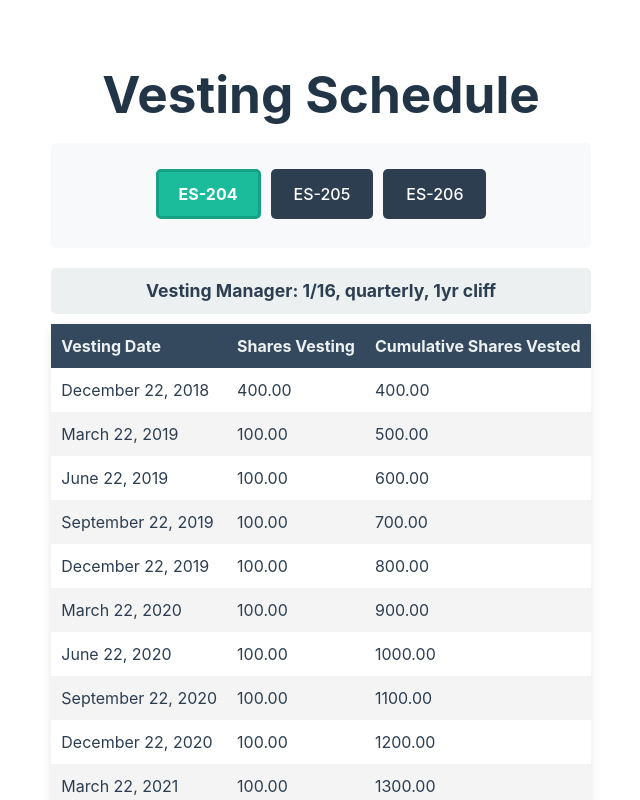
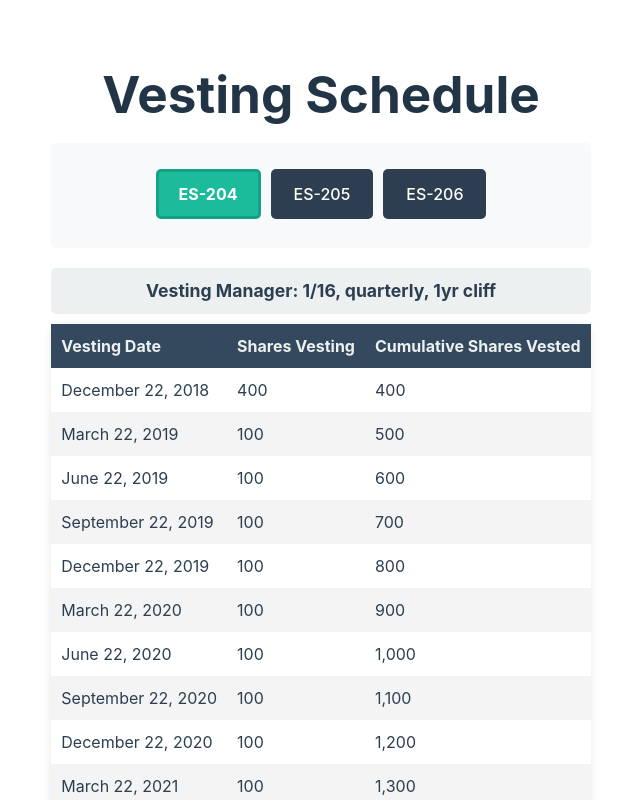
Before and after one commit to lucca257/carta-challange, a Vue app in the folder front/: page / in a window 1280 px wide. Shown: the top 800 px of the page, without its empty margins (319-959 px from the left). Built offline with nearby package versions, Linux system fonts and the light colour scheme.

Commit message:
feature: front requirements

```diff
--- a/front/src/components/vesting/VestingTable.vue
+++ b/front/src/components/vesting/VestingTable.vue
@@ -12,8 +12,8 @@
       <tbody>
       <tr v-for="(row, index) in vestingData" :key="index">
         <td>{{ formatDate(row.date) }}</td>
-        <td>{{ row.amount !== undefined ? row.amount.toFixed(2) : 'N/A' }}</td>
-        <td>{{ row.cumulativeAmount !== undefined ? row.cumulativeAmount.toFixed(2) : 'N/A' }}</td>
+        <td>{{ formatNumber(row.amount) }}</td>
+        <td>{{ formatNumber(row.cumulativeAmount) }}</td>
       </tr>
       </tbody>
     </table>
@@ -39,6 +39,12 @@ export default {
         year: "numeric",
         month: "long",
         day: "numeric"
+      });
+    },
+    formatNumber(number) {
+      return number.toLocaleString("en-US", {
+        minimumFractionDigits: 0,
+        maximumFractionDigits: 2
       });
     }
   }
--- a/front/src/services/Vesting/vesting.service.js
+++ b/front/src/services/Vesting/vesting.service.js
@@ -8,7 +8,6 @@ export class VestingService {
     static async getVestingSchedules() {
         const data = await ApiService.get("/mock-api/vesting");
         return data.map(schedule => {
-
             const sortedVestingSchedule = schedule.vesting_schedule
                 .map(entry => ({
                     date: new Date(entry.vesting_date),
```
